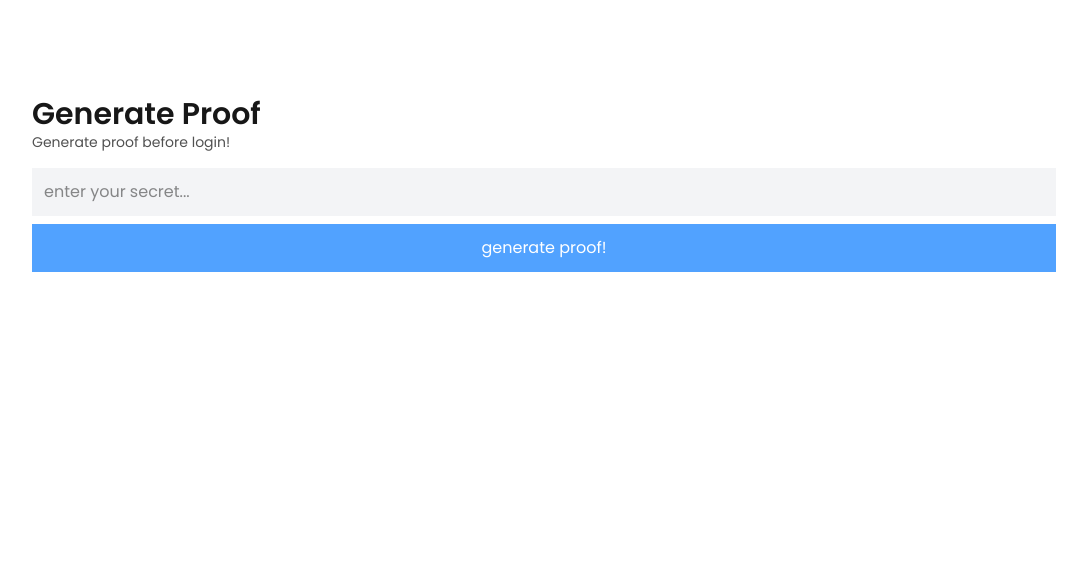
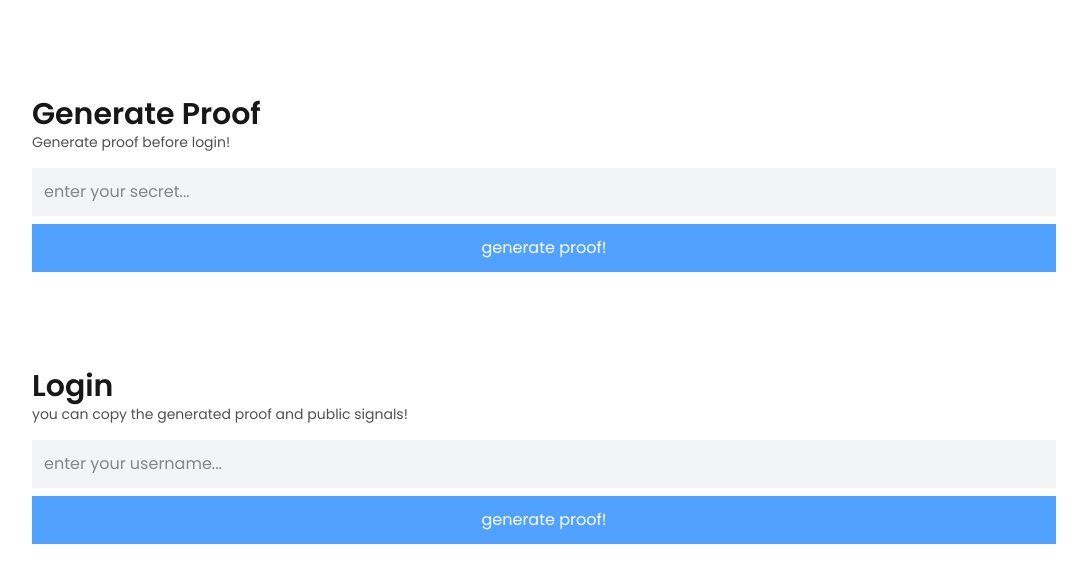
Before and after one commit to achmadfauzanhusain/zkprooof-complete, a Next.js app in the folder front-end/: page / in a window 1280 px wide. Shown: the top 582 px of the page, without its empty margins (96-1183 px from the left). Built offline with nearby package versions, Linux system fonts and the light colour scheme.

Commit message:
add login on controller

```diff
--- a/front-end/pages/index.js
+++ b/front-end/pages/index.js
@@ -7,6 +7,8 @@ export default function Home() {
 
   const [proof, setProof] = useState(null)
   const [publicSignals, setPublicSignals] = useState(null)
+
+  const [username, setUsername] = useState("")
 
   const handleGenerateProof = async() => {
     try {
@@ -49,6 +51,21 @@ export default function Home() {
           <pre className="bg-gray-100 p-4 overflow-auto">{JSON.stringify(publicSignals, null, 2)}</pre>
         </div>
       )}
+
+      <div className="mt-24">
+        <h1 className="text-3xl font-semibold">Login</h1>
+        <p className="text-sm opacity-75">you can copy the generated proof and public signals!</p>
+
+        <input
+          className="mt-4 w-full bg-gray-100 p-3 outline-none"
+          placeholder="enter your username..."
+          value={username}
+          onChange={(e) => setUsername(e.target.value)}
+        />
+        <button className="bg-blue-400 text-white w-full py-3 mt-2 cursor-pointer hover:bg-blue-500 transition-all duration-300" onClick={handleGenerateProof}>
+          {loading ? "generating..." : "generate proof!"}
+        </button>
+      </div>
     </div>
   );
 }
```
Also changed, not shown: 1 other file (tests, documents, lock files or other folders).
